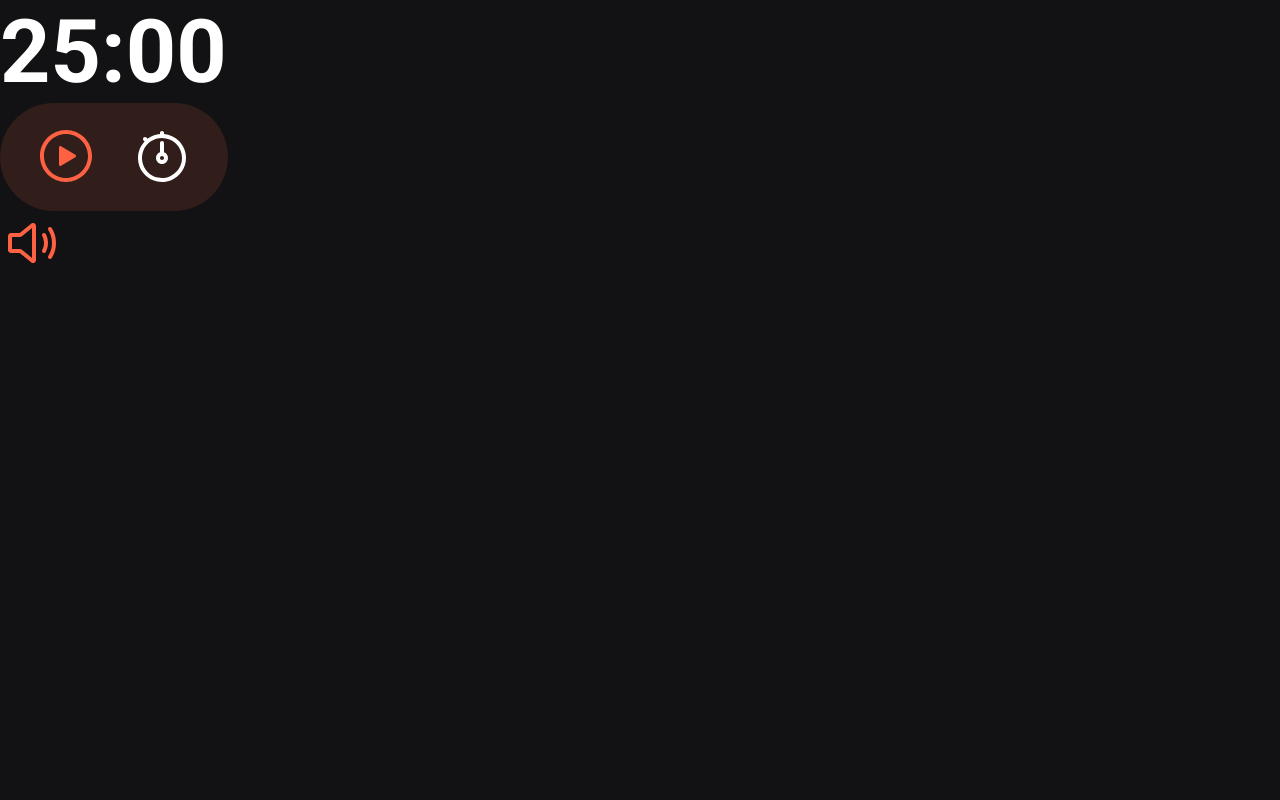
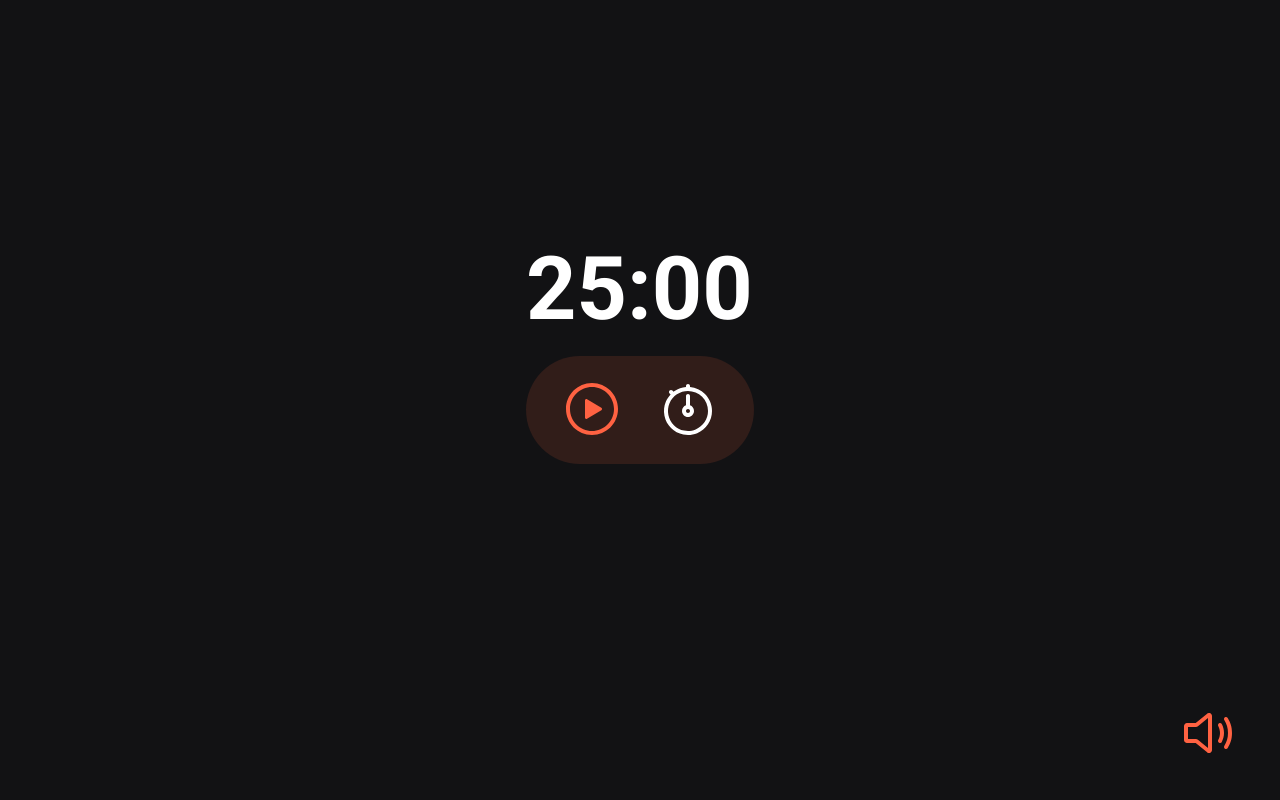
Before and after one commit to desenvjonathan/focustimer, a plain HTML site: page index.html in a window 1280 px wide. Drawn offline with Linux system fonts and the light colour scheme.

Commit message:
add change items position

```diff
--- a/style.css
+++ b/style.css
@@ -19,6 +19,13 @@ body {
   background-color: var(--bg-color);
   color: var(--text-color);
   font-family: 'Roboto', sans-serif;
+  display: grid;
+  min-height: 100vh;
+}
+
+main {
+  justify-self: center;/*alinhar ele mesmo(self) ao centro no eixo x*/
+  align-self: end;/*alinhar ele mesmo(self) ao final no eixo y*/
 }
 
 button {
@@ -44,6 +51,7 @@ button svg {
 #timer {
   font-size: clamp(4rem, 4rem + 10vw, 8.8rem); /*propriedade para não precisar utilizar media query*/
   display: flex;
+  margin-bottom: 1.6rem;
 }
 
 #controls {
@@ -56,3 +64,9 @@ button svg {
   width: clamp(10rem, 10rem + 30vw, 22.8rem); /*propriedade para não precisar utilizar media query*/
   height: clamp(8rem, 5rem + 10vw, 10.8rem);  /*propriedade para não precisar utilizar media query*/
 }
+
+footer {
+  justify-self: end;
+  align-self: end;
+  padding: 0 4rem 3.2rem 0;
+}
```
